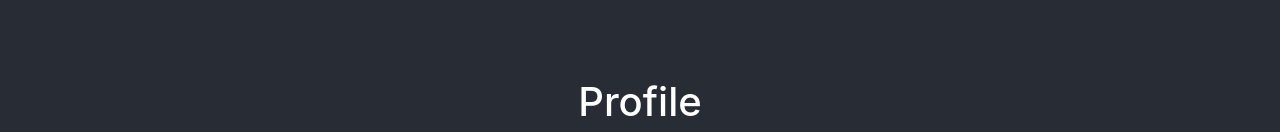
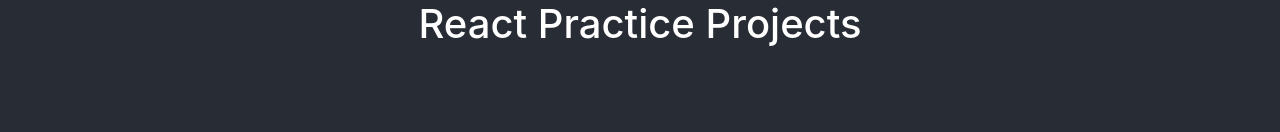
Before and after one commit to lucitemple/react-practice, a React (Create React App) app: page / in a window 1280 px wide. Shown: the top 132 px of the page. Built offline with nearby package versions, Linux system fonts and the light colour scheme.

Commit message:
Restructure files

```diff
--- /dev/null
+++ b/src/components/App/App.jsx
@@ -0,0 +1,12 @@
+import React from "react";
+import Profile from '../Profile/Profile.js';
+
+
+export default function App() {
+  return (
+    <div className="App">
+    <h1>React Practice Projects</h1>
+    <Profile />
+    </div>
+  );
+}
--- a/src/Profile.js
+++ b/src/components/Profile/Profile.js
@@ -1,4 +1,4 @@
-import "./App.css";
+import "../App/App.css";
 import AddButton from "./AddButton";
 import { Container, Card } from "react-bootstrap";
 
--- a/src/index.js
+++ b/src/index.jsx
@@ -1,12 +1,12 @@
 import React from 'react';
 import ReactDOM from 'react-dom';
+import App from './components/App/App'
 import './index.css';
-import Profile from './Profile';
 import "bootstrap/dist/css/bootstrap.min.css";
 
 ReactDOM.render(
   <React.StrictMode>
-    <Profile />
+    <App />
   </React.StrictMode>,
   document.getElementById('root')
 );
```
Also changed, not shown: src/App.js (deleted, +0 -12 lines), src/components/App/App.css (renamed from src/App.css), src/components/Profile/AddButton.js (renamed from src/AddButton.js), 1 other file (tests, documents, lock files or other folders).
